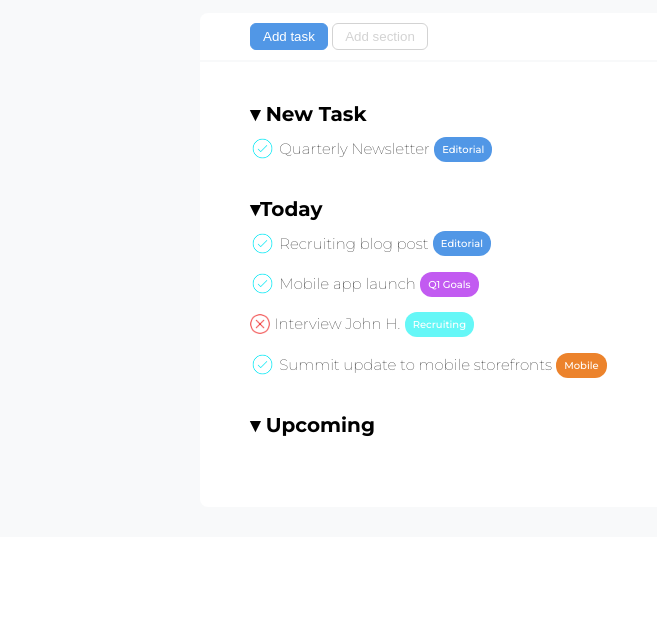
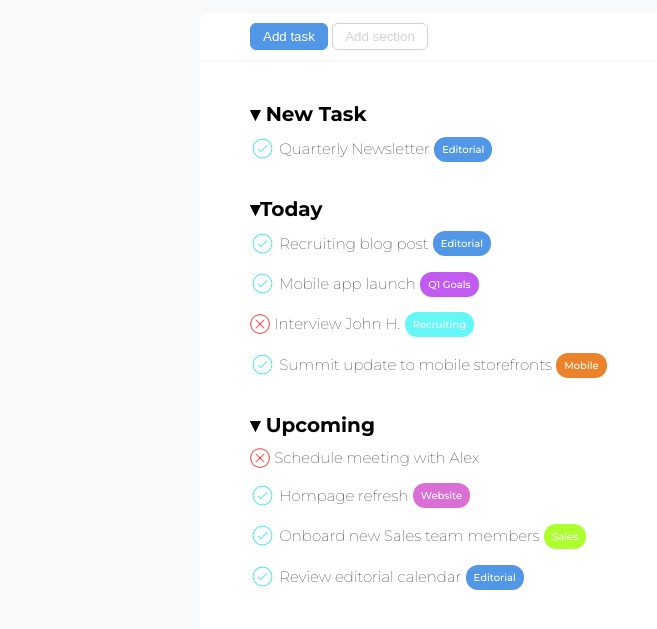
Before and after one commit to amalialorena/html-css-toboolist, a plain HTML site: page index.html in a window 1280 px wide. Shown: the part 81-710 px from the top of the page, without its empty margins (0-657 px from the left). Drawn offline with Linux system fonts and the light colour scheme.

Commit message:
added section 3

```diff
--- a/css/style.css
+++ b/css/style.css
@@ -102,7 +102,13 @@ button.secondary {
  .orange.bubble{
      background-color: rgb(236, 131, 44);
  }
+.pink.bubble {
+    background-color: orchid;
+}
 
+.green.bubble {
+    background-color: greenyellow;
+}
  .bubble {
     color:white;
     font-size: 10px;
--- a/index.html
+++ b/index.html
@@ -93,6 +93,29 @@
                     <div class="title">
                         &#9662; Upcoming
                     </div>
+                    <div class="post fail">
+                        <img src="img/fail.png" alt="fail">
+                        <div class="text">Schedule meeting with Alex</div>
+
+                    </div>
+
+                    <div class="post">
+                        <img src="img/checkmark.png" alt="checkmark">
+                        <div class="text">Hompage refresh</div>
+                        <div class="pink bubble">Website</div>
+                    </div>
+
+                    <div class="post">
+                        <img src="img/checkmark.png" alt="checkmark">
+                        <div class="text">Onboard new Sales team members</div>
+                        <div class="green bubble">Sales</div>
+                    </div>
+
+                    <div class="post">
+                        <img src="img/checkmark.png" alt="checkmark">
+                        <div class="text">Review editorial calendar</div>
+                        <div class="blue bubble">Editorial</div>
+                    </div>
                 </section>
             </div>
         </div>
```
